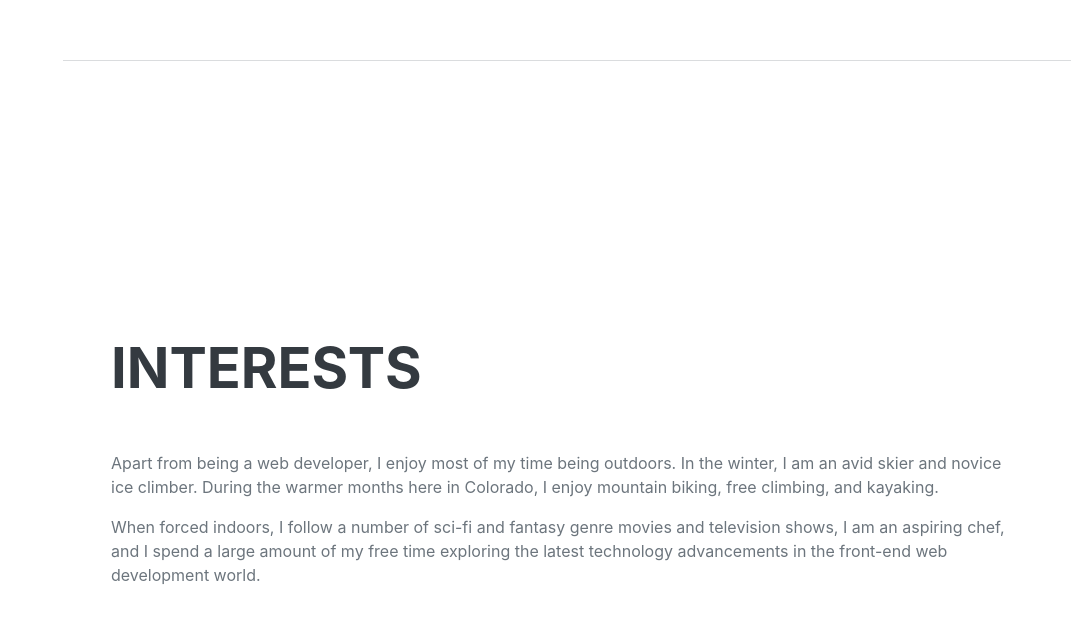
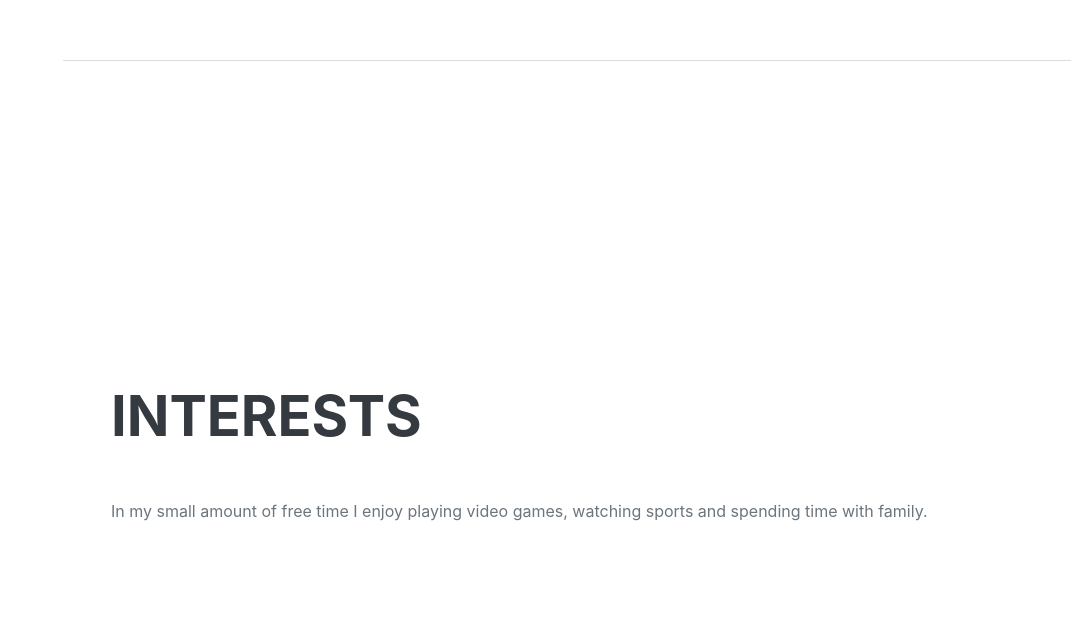
Before and after one commit to michaelcoates108/Portfolio, a plain HTML site: page index.html in a window 1280 px wide. Shown: the part 3943-4565 px from the top of the page, without its empty margins (209-1280 px from the left). Drawn offline with nearby package versions, Linux system fonts and the light colour scheme; a web font is replaced by a local one.

Commit message:
Update index.html

```diff
--- a/index.html
+++ b/index.html
@@ -154,8 +154,7 @@
             <section class="resume-section" id="interests">
                 <div class="resume-section-content">
                     <h2 class="mb-5">Interests</h2>
-                    <p>Apart from being a web developer, I enjoy most of my time being outdoors. In the winter, I am an avid skier and novice ice climber. During the warmer months here in Colorado, I enjoy mountain biking, free climbing, and kayaking.</p>
-                    <p class="mb-0">When forced indoors, I follow a number of sci-fi and fantasy genre movies and television shows, I am an aspiring chef, and I spend a large amount of my free time exploring the latest technology advancements in the front-end web development world.</p>
+                    <p>In my small amount of free time I enjoy playing video games, watching sports and spending time with family.  </p>
                 </div>
             </section>
             <hr class="m-0" />
```
